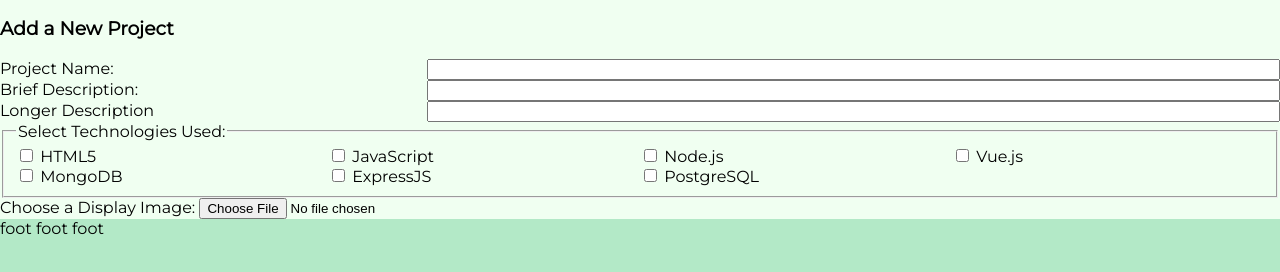
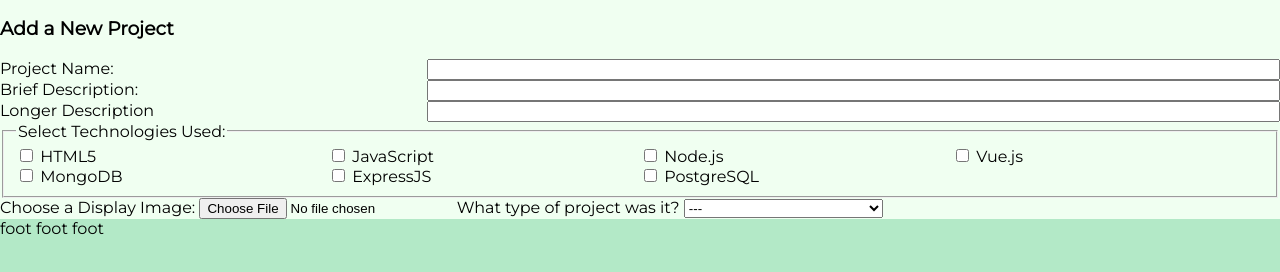
Before and after one commit to acrankin/portfolio, a website: page index.html in a window 1280 px wide. Shown: the part 734-1006 px from the top of the page. Drawn offline with Linux system fonts and the light colour scheme.

Commit message:
added select

```diff
--- a/index.html
+++ b/index.html
@@ -99,6 +99,14 @@
                 <label for="pic-picker">Choose a Display Image:</label>
                 <input type="file" id="pic-picker" accepted=".jpg,.png,.gif">
 
+                <label for="project-type">What type of project was it?</label>
+                <select id="project-type">
+                    <option value="" hidden disabled selected>---</option>
+                    <option value="individual">I did it all myself</option>
+                    <option value="small-group">I was part of an elite squad</option>
+                    <option value="big-group">I was a cog in the machine</option>
+                    <option value="angry-mob">I was a pitchfork-toting looney</option>
+                </select>
             </form>
         </div>
     </main>
```
